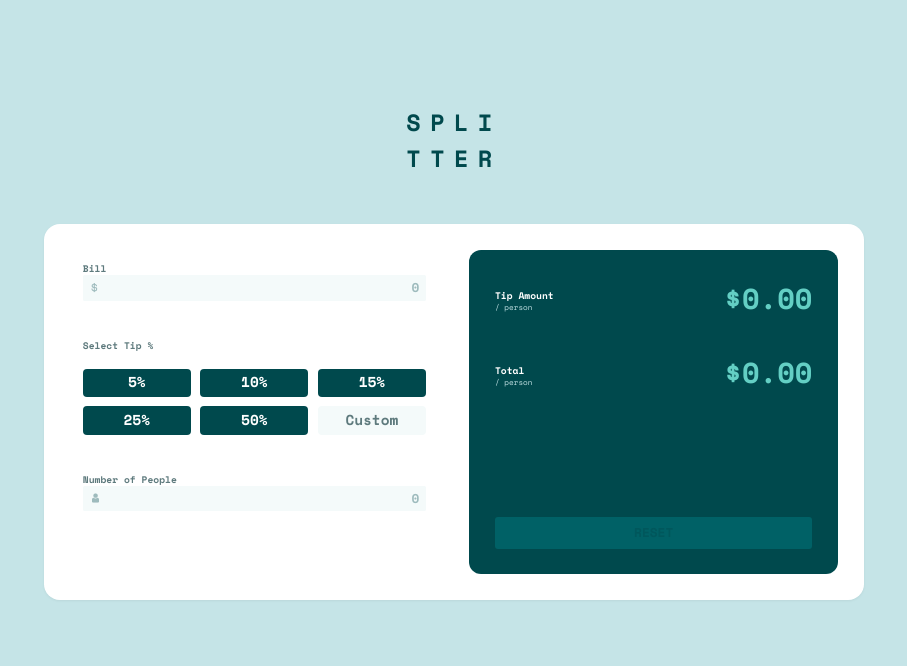
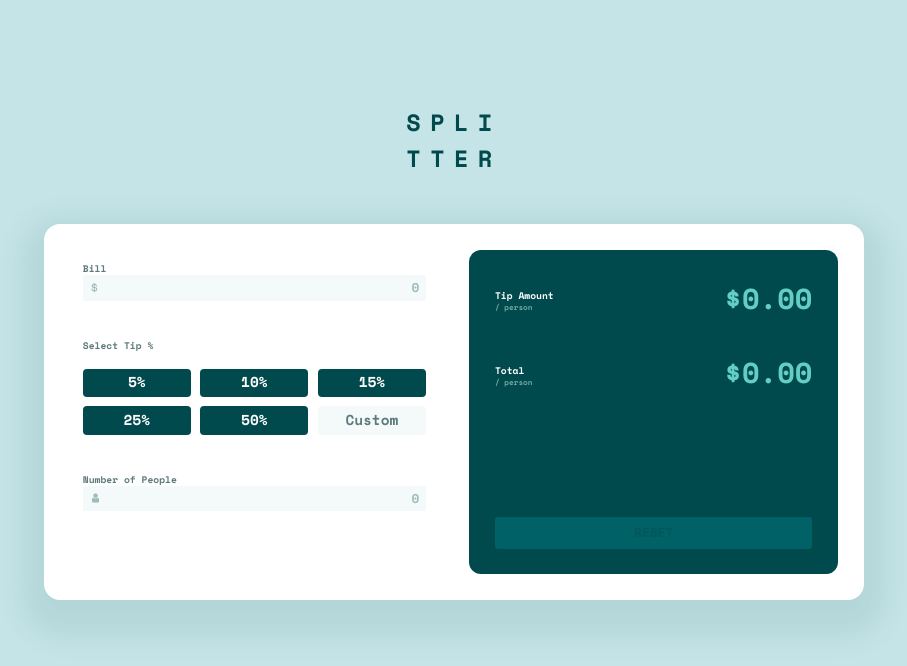
Before and after one commit to pkthunder87/tip-calculator, a React (Vite) app: page / in a window 1280 px wide. Shown: the top 666 px of the page, without its empty margins (186-1093 px from the left). Built offline with nearby package versions, Linux system fonts and the light colour scheme.

Commit message:
Feat: Finish design for 1440 monitors

```diff
--- a/src/components/CalcTotals.jsx
+++ b/src/components/CalcTotals.jsx
@@ -6,25 +6,33 @@ function CalcTotals({
   reset,
 }) {
   return (
-    <div className="grid h-[100%] w-[48%] grid-cols-2 grid-rows-[25%_25%_50%]  rounded-[12px] bg-very-dark-cyan p-8 text-highlight-cyan">
-      <div className="mt-4">
-        <p className="text-[.75rem] font-bold text-white">Tip Amount</p>
-        <p className="text-[.6rem] text-light-grayish-cyan">/ person</p>
+    <div className="grid h-[100%] w-[48%] grid-cols-2 grid-rows-[25%_25%_50%] rounded-[12px]  bg-very-dark-cyan p-8 text-highlight-cyan xl2:rounded-[16px] xl2:p-12">
+      <div className="mt-4 xl2:mt-[1.65rem]">
+        <p className="text-[.75rem] font-bold text-white xl2:text-[1.25rem]">
+          Tip Amount
+        </p>
+        <p className="text-[.6rem] font-bold  text-[hsl(174,24%,56%)] xl2:text-[1rem]">
+          / person
+        </p>
       </div>
-      <div className="mt-2 justify-self-end text-4xl font-bold">
+      <div className="mt-2 justify-self-end text-4xl font-bold xl2:mt-[1.65rem] xl2:text-[3.7rem] xl2:leading-[.92em]">
         ${tipAmountDisplay}
       </div>
-      <div className="mt-6">
-        <p className="text-[.75rem] font-bold text-white">Total</p>
-        <p className="text-[.6rem] text-light-grayish-cyan">/ person</p>
+      <div className="mt-6 xl2:mt-[2.4rem] ">
+        <p className="text-[.75rem] font-bold text-white xl2:text-[1.25rem]">
+          Total
+        </p>
+        <p className="text-[.6rem] font-bold text-[hsl(174,24%,56%)] xl2:text-[1rem]">
+          / person
+        </p>
       </div>
-      <div className="mt-4 justify-self-end text-4xl font-bold">
+      <div className="mt-4 justify-self-end text-4xl font-bold xl2:mt-[2.2rem] xl2:text-[3.7rem] xl2:leading-[.92em]">
         ${totalDisplay}
       </div>
 
       <div className=" col-span-full self-end">
         <button
-          className=" h-10 w-full rounded-[3px] bg-highlight-cyan font-bold text-very-dark-cyan hover:bg-selected-cyan disabled:bg-[hsl(183_100%_20%)] disabled:text-[hsl(183_100%_18%)]"
+          className=" h-10 w-full rounded-[3px] bg-highlight-cyan font-bold text-very-dark-cyan hover:bg-selected-cyan disabled:bg-[hsl(183_100%_20%)] disabled:text-[hsl(183_100%_18%)] xl2:h-[3.75rem] xl2:rounded-md xl2:text-[1.6rem]"
           onClick={() => {
             setCurChecked('0');
             reset();
--- a/src/components/Calculator.jsx
+++ b/src/components/Calculator.jsx
@@ -58,7 +58,7 @@ function Calculator() {
       <form
         onChange={handleSubmit(whenChange, onError)}
         onBlur={handleSubmit(whenChange, onError)}
-        className="flex h-full w-[64%] items-center justify-center gap-[4%] rounded-[16px] bg-white drop-shadow-sm sm:p-[2%] xl2:w-[63.8%] xl2:rounded-[24px] xl2:p-[2.1%]"
+        className="flex h-full w-[64%] items-center justify-center gap-[4%] rounded-[16px] bg-white shadow-[0_15px_30px_20px_rgb(0,73,77,.09)] sm:p-[2%] xl2:w-[63.8%] xl2:rounded-[24px] xl2:p-[2.1%]"
       >
         <div className="flex h-[100%] w-[48%] flex-col  gap-12 rounded-[26px]  font-bold text-dark-grayish-cyan sm:p-4 xl2:py-[1.6rem] xl2:pl-[1.33rem] xl2:pr-5">
           <BillInput register={register} errors={errors} />
```
